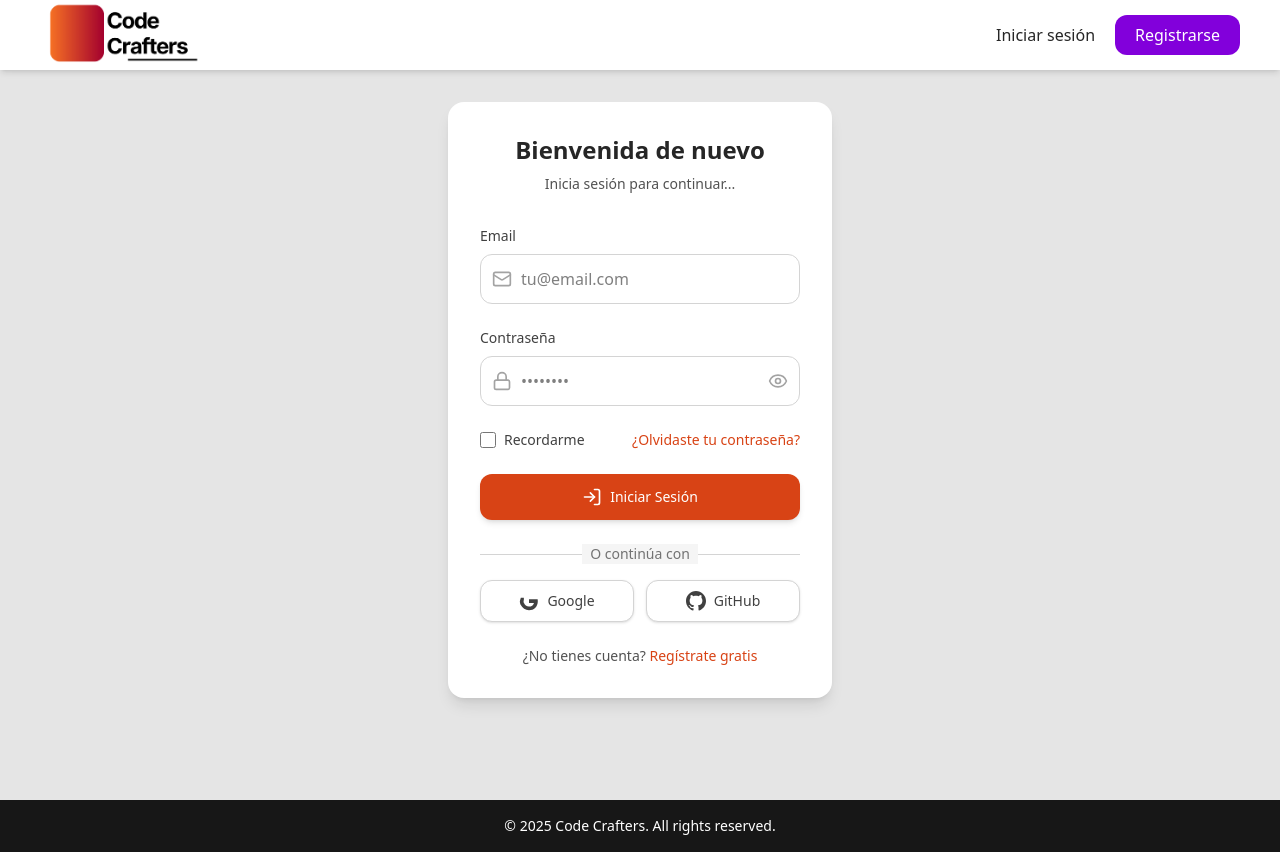
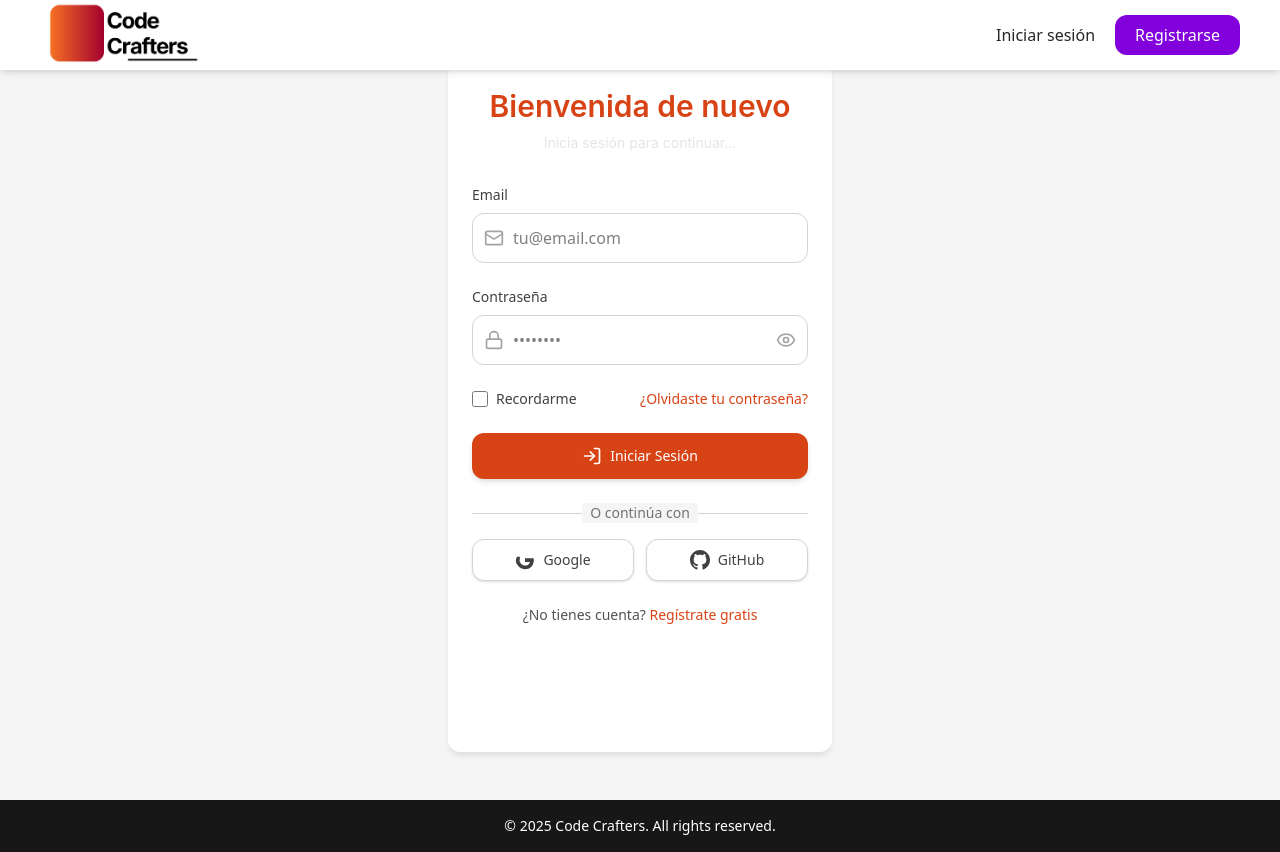
Before and after one commit to CodeCraftwerkers/CCFrontEnd, a React (Vite) app: page /login in a window 1280 px wide. Built offline with nearby package versions, Linux system fonts and the light colour scheme.

Commit message:
fixed tailwind

```diff
--- a/src/App.jsx
+++ b/src/App.jsx
@@ -1,3 +1,4 @@
+import "./App.css";
 import NavBar from "./components/NavBar.jsx";
 import Footer from "./components/Footer.jsx";
 import AppRouter from "./application/Router.jsx";
--- a/src/pages/LoginPage.jsx
+++ b/src/pages/LoginPage.jsx
@@ -3,7 +3,11 @@ import { Toaster } from "react-hot-toast";
 
 export default function Login() {
   return (
-    <div className="flex items-center justify-center min-h-screen bg-gray-200 relative">
+    <div className="flex justify-center min-h-screen relative"
+         style={{ backgroundColor: "var(--color-bg-main)",
+                  paddingTop: "var(--spacing-3xl)",
+                  paddingBottom: "var(--spacing-2xl)" }}>
+
       <Toaster
         containerStyle={{
           top: "50%",
@@ -24,11 +28,11 @@ export default function Login() {
         }}
       />
 
-      <div className="bg-white rounded-xl shadow-lg p-8 w-full max-w-sm">
-        <h2 className="text-2xl font-semibold mb-2 text-center text-gray-800">
+      <div className="card w-full max-w-sm">
+        <h2 className="text-h2 text-center text-primary mb-2">
           Bienvenida de nuevo
         </h2>
-        <p className="text-sm text-gray-600 text-center mb-6">
+        <p className="text-body text-center text-gray-200 mb-6">
           Inicia sesión para continuar...
         </p>
         <LoginForm />
```
